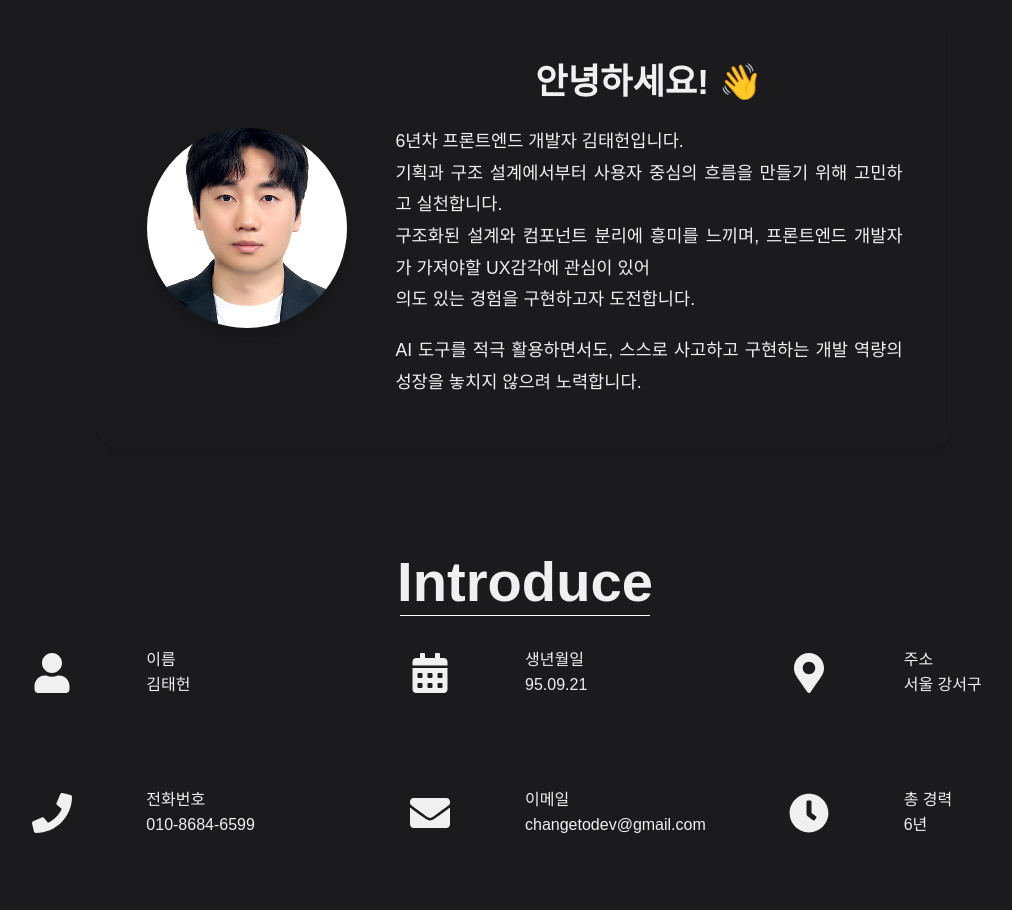
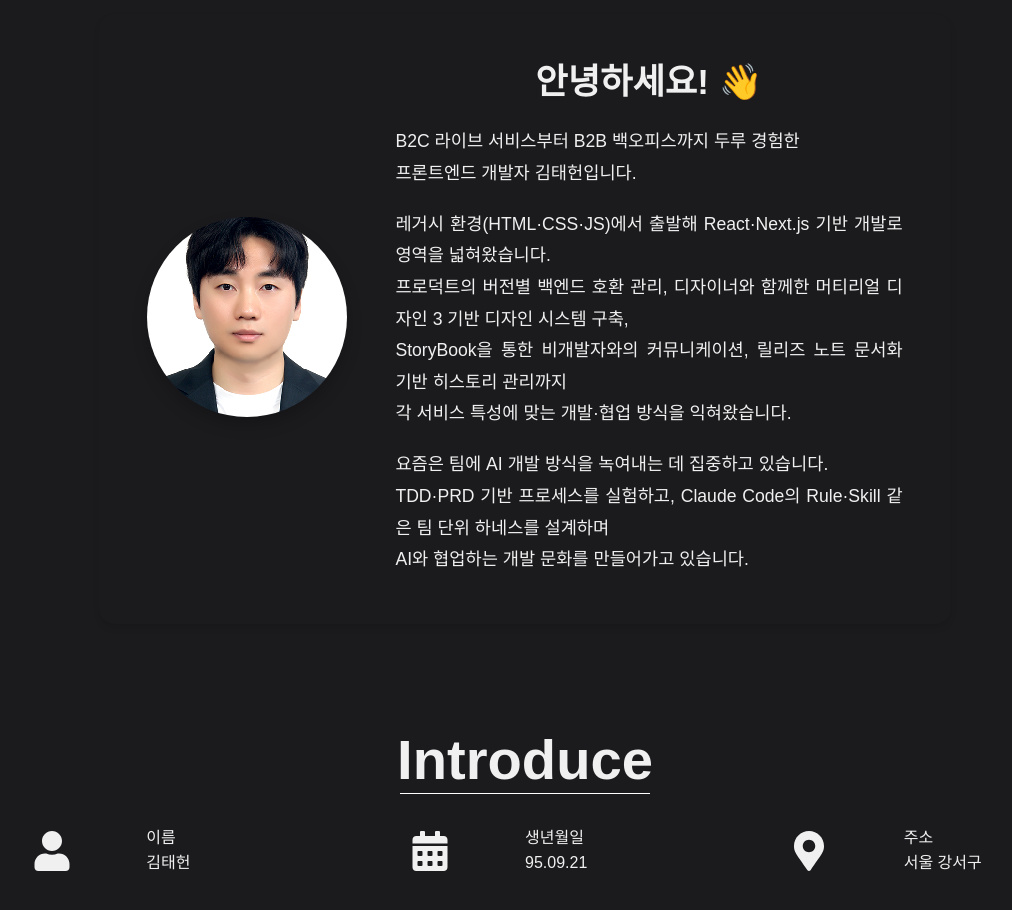
Before and after one commit to kimtaehun-dev/tagDev, a React (Vite) app: page / in a window 1280 px wide. Shown: the part 1020-1930 px from the top of the page, without its empty margins (115-1127 px from the left). Built offline with nearby package versions, Linux system fonts and the light colour scheme; a web font is replaced by a local one.

Commit message:
Feat: 소개말 수정

```diff
--- a/src/components/organisms/article/aboutme/AboutMe.tsx
+++ b/src/components/organisms/article/aboutme/AboutMe.tsx
@@ -18,13 +18,19 @@ export default function AboutMe(){
             <h3 className='greeting-title'>안녕하세요! 👋</h3>
             <div className='greeting-content'>
               <p>
-                6년차 프론트엔드 개발자 김태헌입니다.<br/>
-                기획과 구조 설계에서부터 사용자 중심의 흐름을 만들기 위해 고민하고 실천합니다.<br/>
-                구조화된 설계와 컴포넌트 분리에 흥미를 느끼며, 프론트엔드 개발자가 가져야할 UX감각에 관심이 있어 <br/>
-                의도 있는 경험을 구현하고자 도전합니다.
+                B2C 라이브 서비스부터 B2B 백오피스까지 두루 경험한<br/>
+                프론트엔드 개발자 김태헌입니다.
               </p>
               <p>
-                AI 도구를 적극 활용하면서도, 스스로 사고하고 구현하는 개발 역량의 성장을 놓치지 않으려 노력합니다.
+                레거시 환경(HTML·CSS·JS)에서 출발해 React·Next.js 기반 개발로 영역을 넓혀왔습니다.<br/>
+                프로덕트의 버전별 백엔드 호환 관리, 디자이너와 함께한 머티리얼 디자인 3 기반 디자인 시스템 구축,<br/>
+                StoryBook을 통한 비개발자와의 커뮤니케이션, 릴리즈 노트 문서화 기반 히스토리 관리까지<br/>
+                각 서비스 특성에 맞는 개발·협업 방식을 익혀왔습니다.
+              </p>
+              <p>
+                요즘은 팀에 AI 개발 방식을 녹여내는 데 집중하고 있습니다.<br/>
+                TDD·PRD 기반 프로세스를 실험하고, Claude Code의 Rule·Skill 같은 팀 단위 하네스를 설계하며<br/>
+                AI와 협업하는 개발 문화를 만들어가고 있습니다.
               </p>
             </div>
           </div>
```
